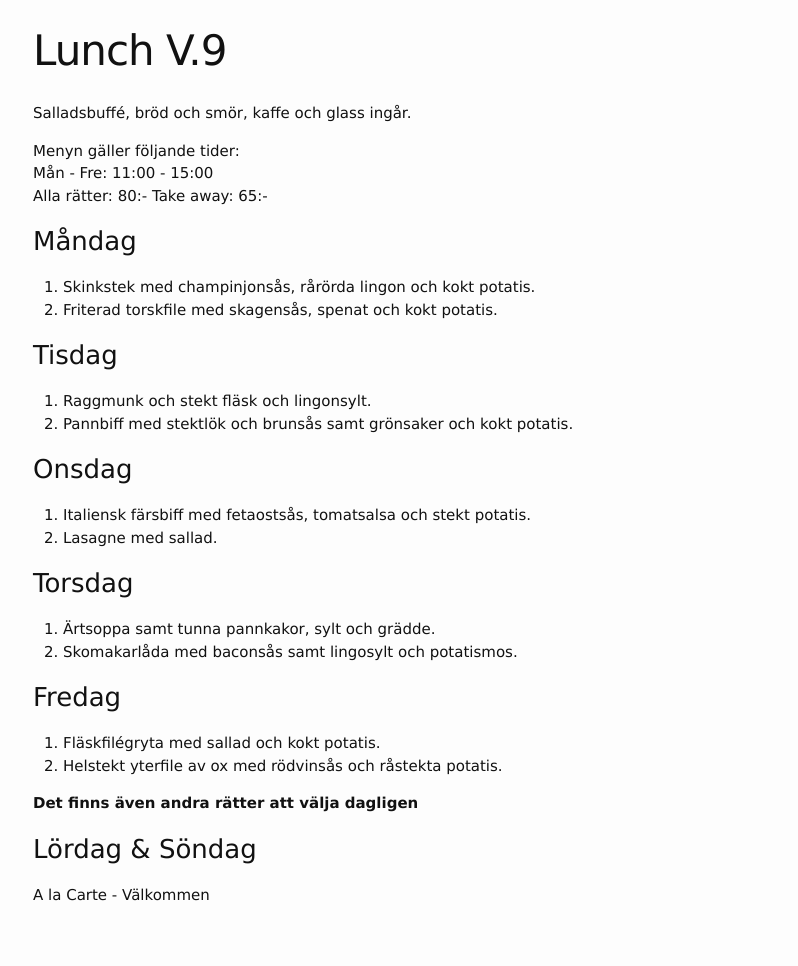
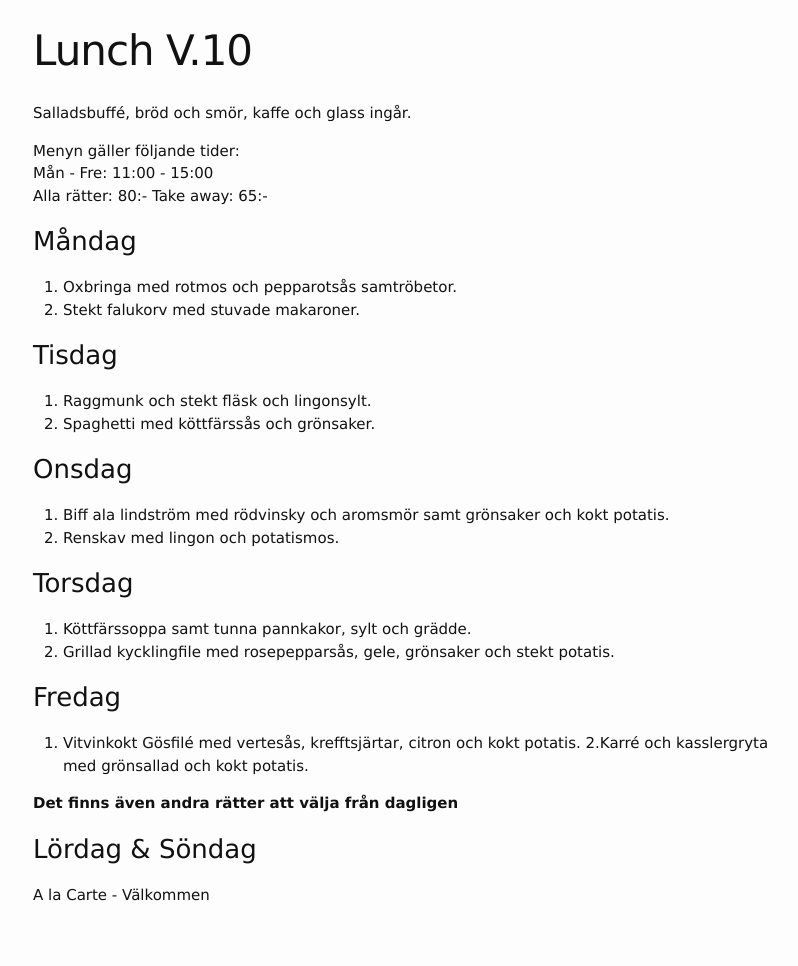
Before and after one commit to FarInn62/farinn62.github.io, a Jekyll site: the page built from lunch.md, in a window 1280 px wide. Shown: the whole page, without its empty margins (237-1035 px from the left). Built offline with Jekyll 4.4.1, drawn with Linux system fonts in a browser that asks for light colours.

Commit message:
Update lunch.md

```diff
--- a/lunch.md
+++ b/lunch.md
@@ -1,6 +1,6 @@
 ---
 layout: foodmenu
-title: Lunch V.9
+title: Lunch V.10
 permalink: /lunch/
 published: true
 ---
@@ -12,30 +12,30 @@ Alla rätter: 80:- Take away: 65:-
 
 ### Måndag
 
-1. Skinkstek med champinjonsås, rårörda lingon och kokt potatis.
-2. Friterad torskfile med skagensås, spenat och kokt potatis.
+1. Oxbringa med rotmos och pepparotsås samtröbetor.
+2. Stekt falukorv med stuvade makaroner.
 
 ### Tisdag
 
 1. Raggmunk och stekt fläsk och lingonsylt.
-2. Pannbiff med stektlök och brunsås samt grönsaker och kokt potatis.
+2. Spaghetti med köttfärssås och grönsaker.
 
 ### Onsdag
 
-1. Italiensk färsbiff med fetaostsås, tomatsalsa och stekt potatis.
-2. Lasagne med sallad.
+1. Biff ala lindström med rödvinsky och aromsmör samt grönsaker och kokt potatis.
+2. Renskav med lingon och potatismos.
 
 ### Torsdag
 
- 1. Ärtsoppa samt tunna pannkakor, sylt och grädde.
- 2. Skomakarlåda med baconsås samt lingosylt och potatismos.
+ 1. Köttfärssoppa samt tunna pannkakor, sylt och grädde.
+ 2. Grillad kycklingfile med rosepepparsås, gele, grönsaker och stekt potatis.
 
 ### Fredag
 
-1. Fläskfilégryta med sallad och kokt potatis.
-2. Helstekt yterfile av ox med rödvinsås och råstekta potatis.
+1. Vitvinkokt Gösfilé med vertesås, krefftsjärtar, citron och kokt potatis.
+2.Karré och kasslergryta med grönsallad och kokt potatis.
 
-  **Det finns även andra rätter att välja dagligen**
+  **Det finns även andra rätter att välja från dagligen**
 
 ### Lördag & Söndag
 A la Carte - Välkommen
```
